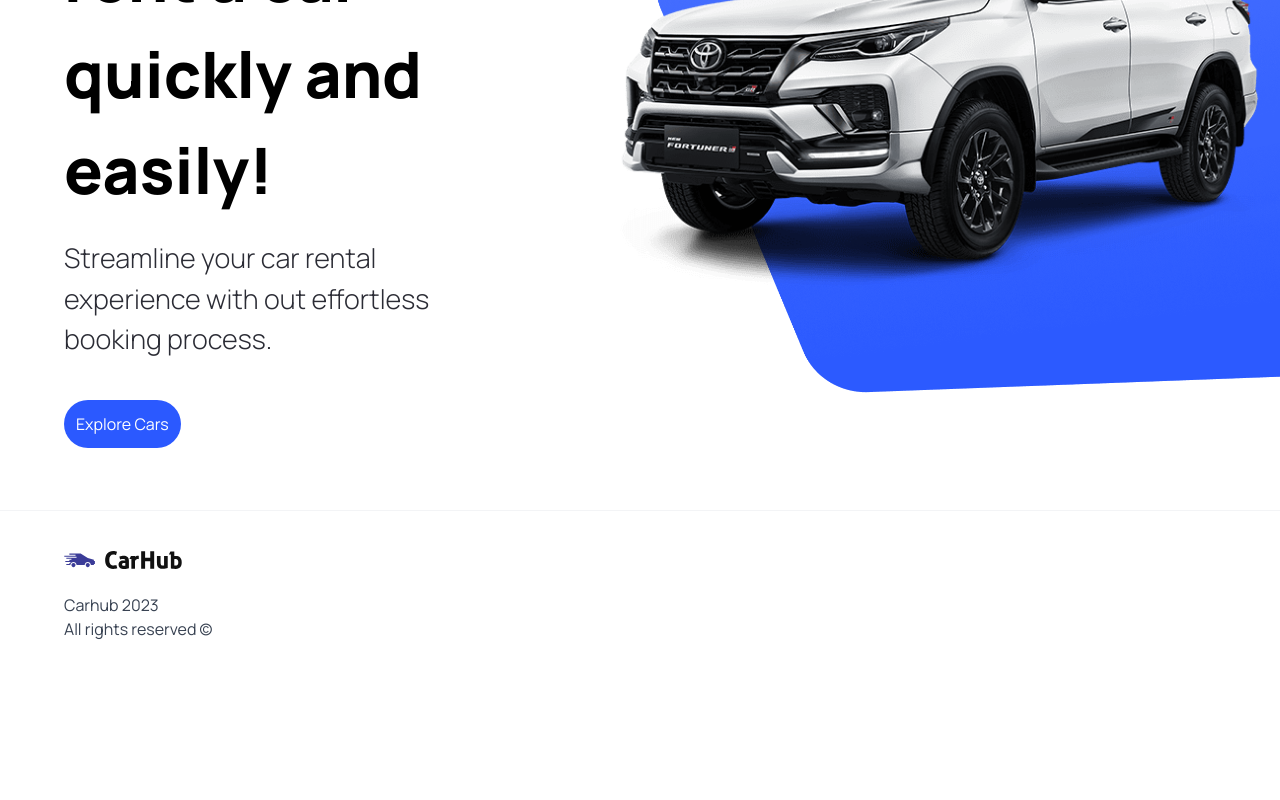
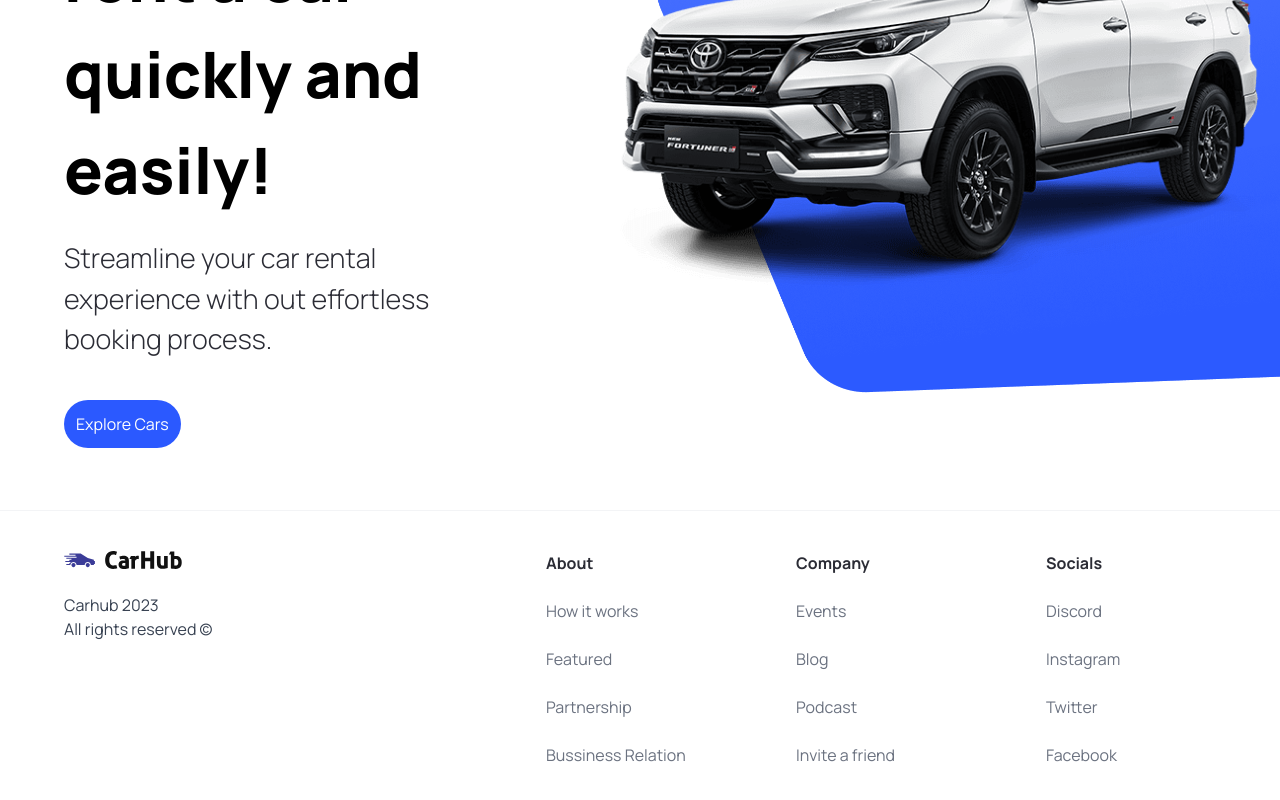
Before and after one commit to Sulaiman-Baig/carhub, a Next.js app: page / in a window 1280 px wide. Shown: the part 310-1110 px from the top of the page. Before the commit the page ends 991 px from the top, so only its background shows below. Built offline with nearby package versions, Linux system fonts and the light colour scheme.

Commit message:
footer links

```diff
--- a/components/Footer.tsx
+++ b/components/Footer.tsx
@@ -1,5 +1,7 @@
 import Link from "next/link";
 import Image from "next/image";
+import { footerLinks } from "@/constants";
+import { title } from "process";
 
 const Footer = () => {
     return (
@@ -19,6 +21,30 @@
                         All rights reserved &copy;
                     </p>
                 </div>
+                <div className="footer__links">
+                    {
+                        footerLinks.map((link) => (
+
+                            <div key={link.title}
+                                className="footer__link">
+                                <h3 className="font-bold">
+                                    {link.title}
+                                </h3>
+                                {
+                                    link.links.map((item) => (
+                                        <Link
+                                            key={item.title}
+                                            href={item.url}
+                                            className="text-gray-500"
+                                        >
+                                            {item.title}
+                                        </Link>
+                                    ))
+                                }
+                            </div>
+                        ))
+                    }
+                </div>
             </div>
 
         </footer>
```
